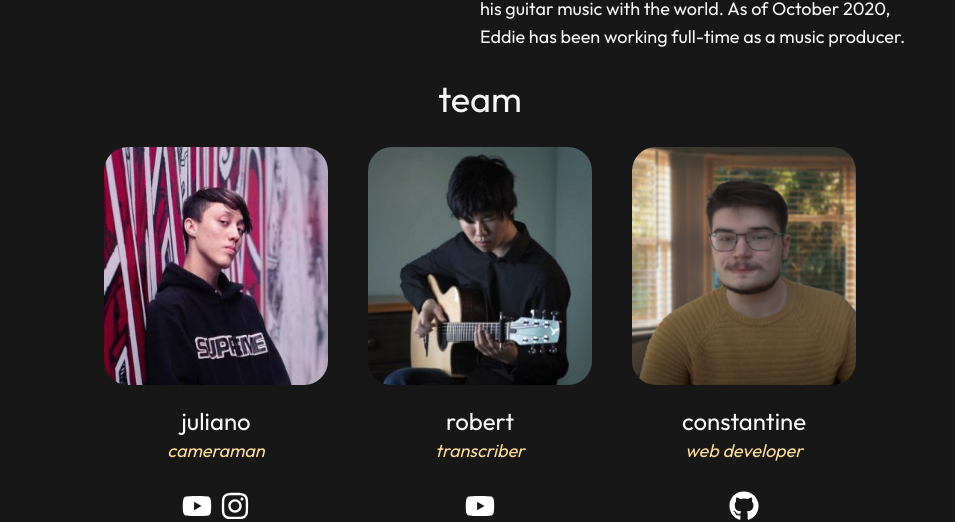
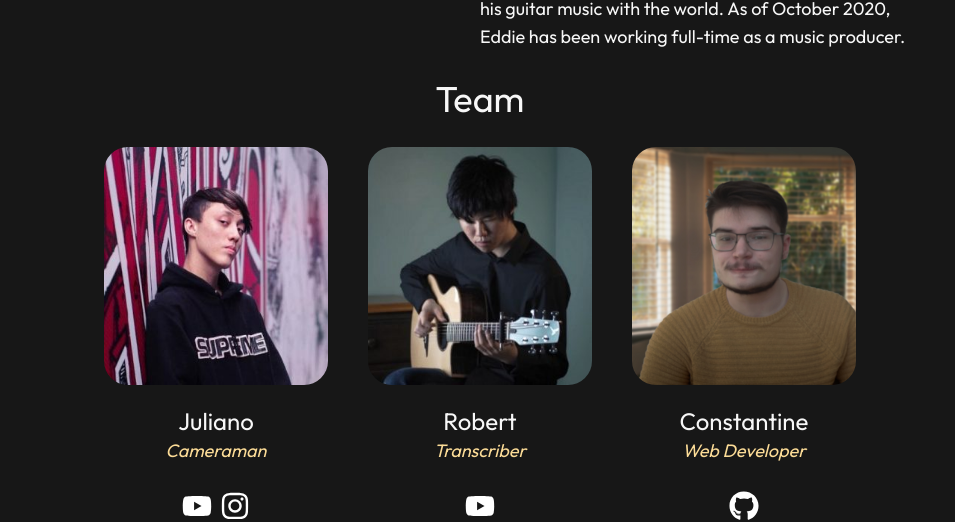
Before and after one commit to robchendev/Guitardex, a Next.js app: page / in a window 1280 px wide. Shown: the part 685-1207 px from the top of the page, without its empty margins (160-1115 px from the left). Built offline with nearby package versions, Linux system fonts and the light colour scheme.

Commit message:
Capitalized about page

```diff
--- a/pages/index.tsx
+++ b/pages/index.tsx
@@ -40,11 +40,11 @@ export const Index: NextPage = () => {
           </VStack>
         </div>
       </div>
-      <SubHeading label="team" />
+      <SubHeading label="Team" />
       <div className="flex flex-wrap sm:flex-col lg:flex-row lg:max-w-6xl md:max-w-full justify-center mb-14 mx-auto">
         <TeamMember
-          name="juliano"
-          role="cameraman"
+          name="Juliano"
+          role="Cameraman"
           imageUrl="/img/jc300px.jpg"
           socials={[
             { type: "youtube", link: "#" },
@@ -52,14 +52,14 @@ export const Index: NextPage = () => {
           ]}
         />
         <TeamMember
-          name="robert"
-          role="transcriber"
+          name="Robert"
+          role="Transcriber"
           imageUrl="/img/unnamed300px.jpg"
           socials={[{ type: "youtube", link: "#" }]}
         />
         <TeamMember
-          name="constantine"
-          role="web developer"
+          name="Constantine"
+          role="Web Developer"
           imageUrl="/img/constantine.jpg"
           socials={[{ type: "github", link: "https://github.com/kulakdev" }]}
         />
```
